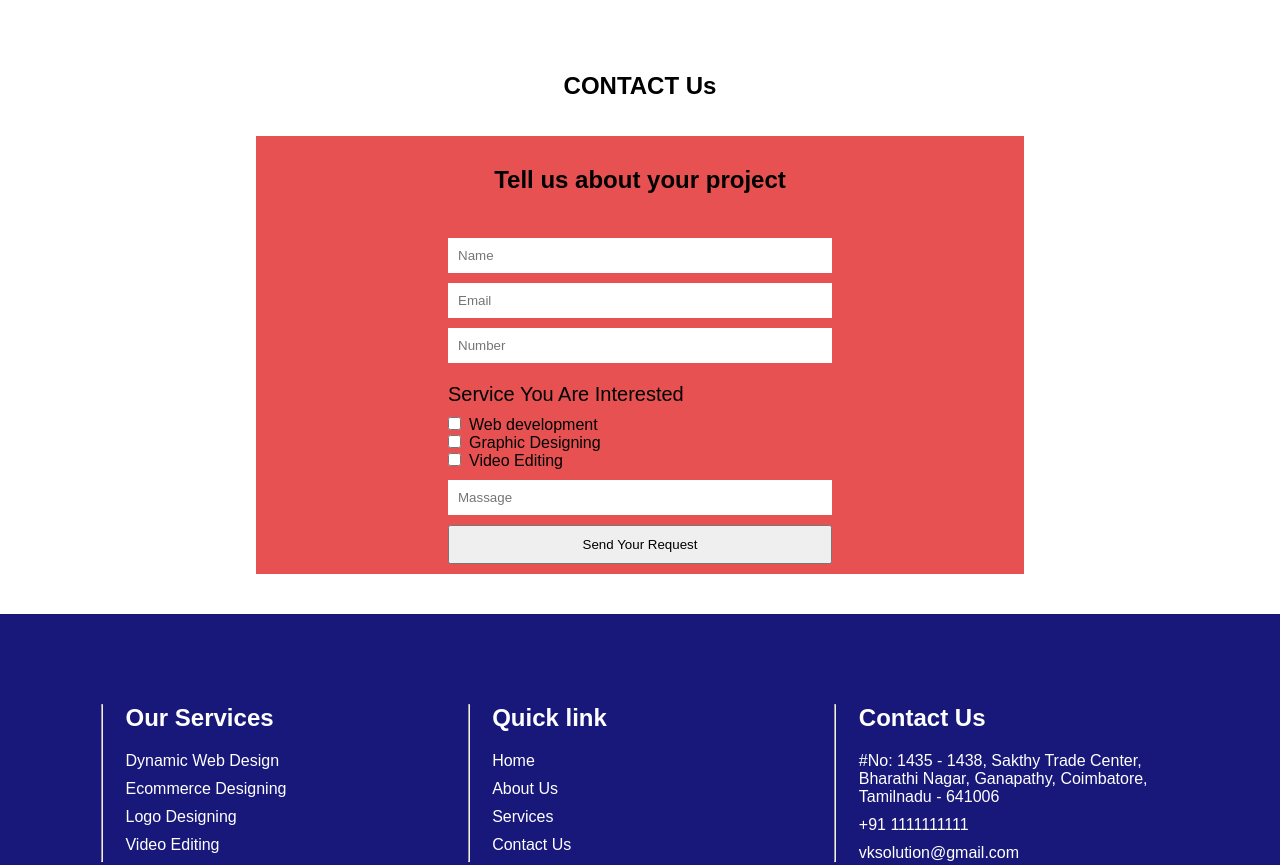
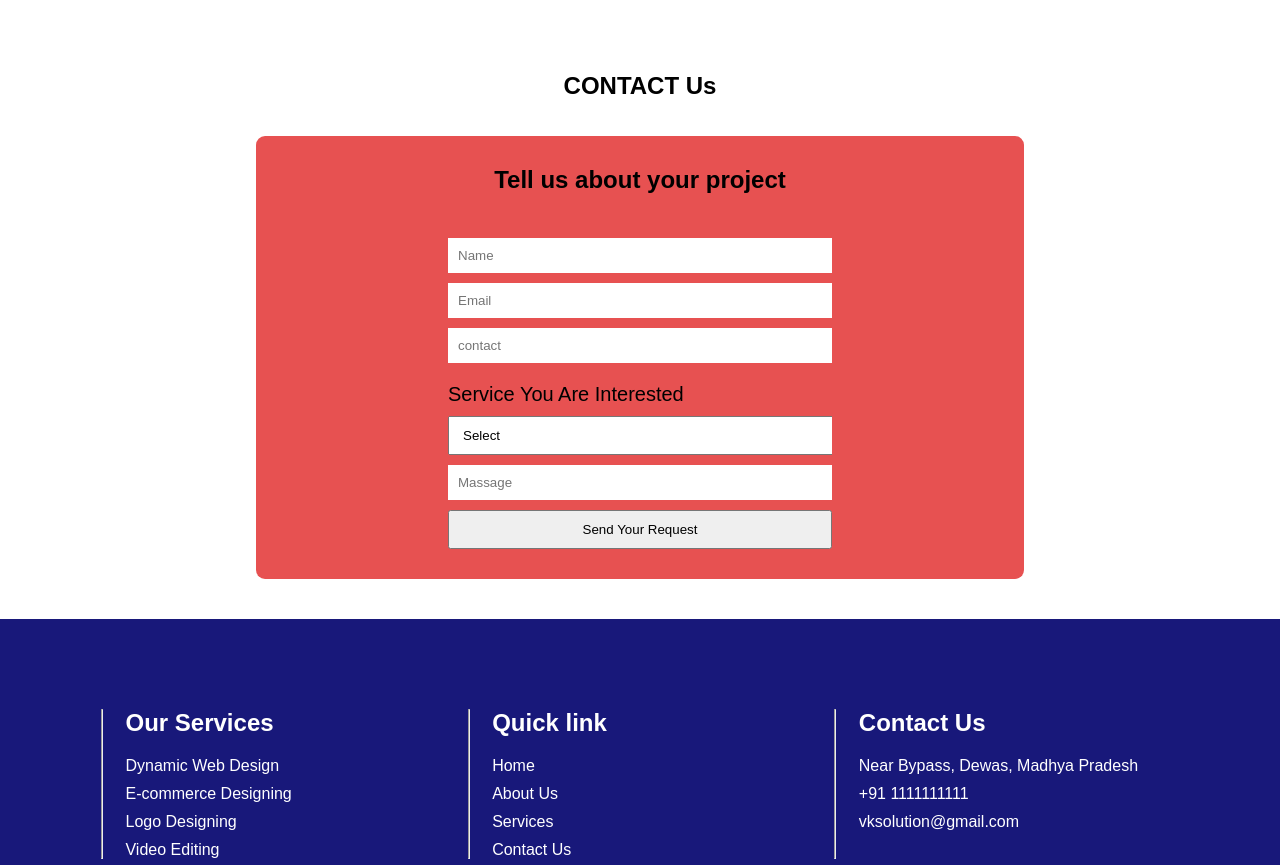
Before and after one commit to vinayak3210/PV-IT-solution, a plain HTML site: page index.html in a window 1280 px wide. Shown: the part 2220-3085 px from the top of the page. Drawn offline with Linux system fonts and the light colour scheme.

Commit message:
first commit

```diff
--- a/assets/style.css
+++ b/assets/style.css
@@ -333,6 +333,7 @@ h3{
 form{
   width: 60vw;
   background-color: var(--orange);
+  border-radius: 9px;
   margin: auto;
   display: flex;
   justify-content: center;
@@ -376,13 +377,21 @@ form button{
   width: 30vw;
   margin: auto;
   padding: 10px;
+  margin-bottom: 20px;
 }
 
 #checkbox{
   margin-right:8px ;
 }
 
+select {
+  padding: 10px;
+  width: 70vw;
+}
 
+option{
+  width: 40vw;
+}
 
 /* === FOOTER === */
 
@@ -486,7 +495,6 @@ footer a{
   }
 
   .input-main{
-    padding: 0;
     width: 70vw;
   }
   .select-services{
@@ -508,8 +516,9 @@ footer a{
   }
 
   .footer-box{
-    width: 60vw;
+    width: 70vw;
     margin-top: 20px;
+    margin: auto;
     justify-content: center;
     align-items: center;
   }
--- a/index.html
+++ b/index.html
@@ -93,7 +93,7 @@
             </div>
             <div class="cart-point">
               <p></p>
-              <div>Ecommerce Web Design</div>
+              <div>E-commerce Web Design</div>
             </div>
             <div class="start"><button>Start</button></div>
           </div>
@@ -115,7 +115,7 @@
             </div>
             <div class="cart-point">
               <p></p>
-              <div>Ecommerce Web Design</div>
+              <div>E-commerce Web Design</div>
             </div>
             <div class="start"><button>Start</button></div>
           </div>
@@ -137,7 +137,7 @@
             </div>
             <div class="cart-point">
               <p></p>
-              <div>Ecommerce Web Design</div>
+              <div>E-commerce Web Design</div>
             </div>
             <div class="start"><button>Start</button></div>
           </div>
@@ -161,20 +161,21 @@
       <div class="contact-main">
         <h1>CONTACT Us</h1>
         <br /><br />
-        <form action="">
+        <form action="https://formspree.io/f/xjkbzlzv"
+        method="POST">
           <h2>Tell us about your project</h2>
           <p></p>
 
           <input
             type="name"
-            name=""
+            name="name"
             id=""
             class="input-main"
             placeholder="Name"
           />
           <input
             type="email"
-            name=""
+            name="email"
             id=""
             class="input-main"
             placeholder="Email"
@@ -184,27 +185,22 @@
             name=""
             id=""
             class="input-main"
-            placeholder="Number"
+            placeholder="contact"
           />
 
           <div class="select-services">
             <label for=""> Service You Are Interested</label>
-            <span>
-              <input type="checkbox" name="" id="checkbox" />Web
-              development</span
-            >
-            <span>
-              <input type="checkbox" name="" id="checkbox" />Graphic
-              Designing</span
-            >
-            <span
-              ><input type="checkbox" name="" id="checkbox" />Video
-              Editing</span
-            >
-          </div>
+            <select name="select" id="">
+
+              <option value=""> Select  </option>
+              <option value="Web development"> Web Development </option>
+              <option value="Graphic Designing"> Graphic Designing </option>
+              <option value="Video Editing"> Video Editing </option>
+            </select>
+            </div>
           <input
             type="text"
-            name=""
+            name="text"
             id=""
             class="input-main"
             placeholder="Massage"
@@ -220,7 +216,7 @@
         <h2>Our Services</h2>
         <div>
           <a href=""> Dynamic Web Design</a>
-          <a href=""> Ecommerce Designing</a>
+          <a href=""> E-commerce Designing</a>
           <a href=""> Logo Designing</a>
           <a href=""> Video Editing</a>
         </div>
@@ -230,10 +226,10 @@
       <div class="footer-box">
         <h2>Quick link</h2>
         <div>
-          <a href="" > Home</a>
-          <a href=""> About Us</a>
-          <a href=""> Services</a>
-          <a href=""> Contact Us</a>
+          <a href="" > Home </a>
+          <a href=""> About Us </a>
+          <a href=""> Services </a>
+          <a href=""> Contact Us </a>
         </div>
       </div>
 
@@ -241,8 +237,8 @@
       <div class="footer-box">
         <h2> Contact Us</h2>
         <div>
-          <p>#No: 1435 - 1438, Sakthy Trade Center, Bharathi Nagar, Ganapathy, Coimbatore, Tamilnadu - 641006</p>
-          <a href=""> +91 1111111111</a>
+          <p> Near Bypass, Dewas, Madhya Pradesh </p>
+          <a href=""> +91 1111111111 </a>
           <a href=""> vksolution@gmail.com</a>
         </div>
       </div>
```
